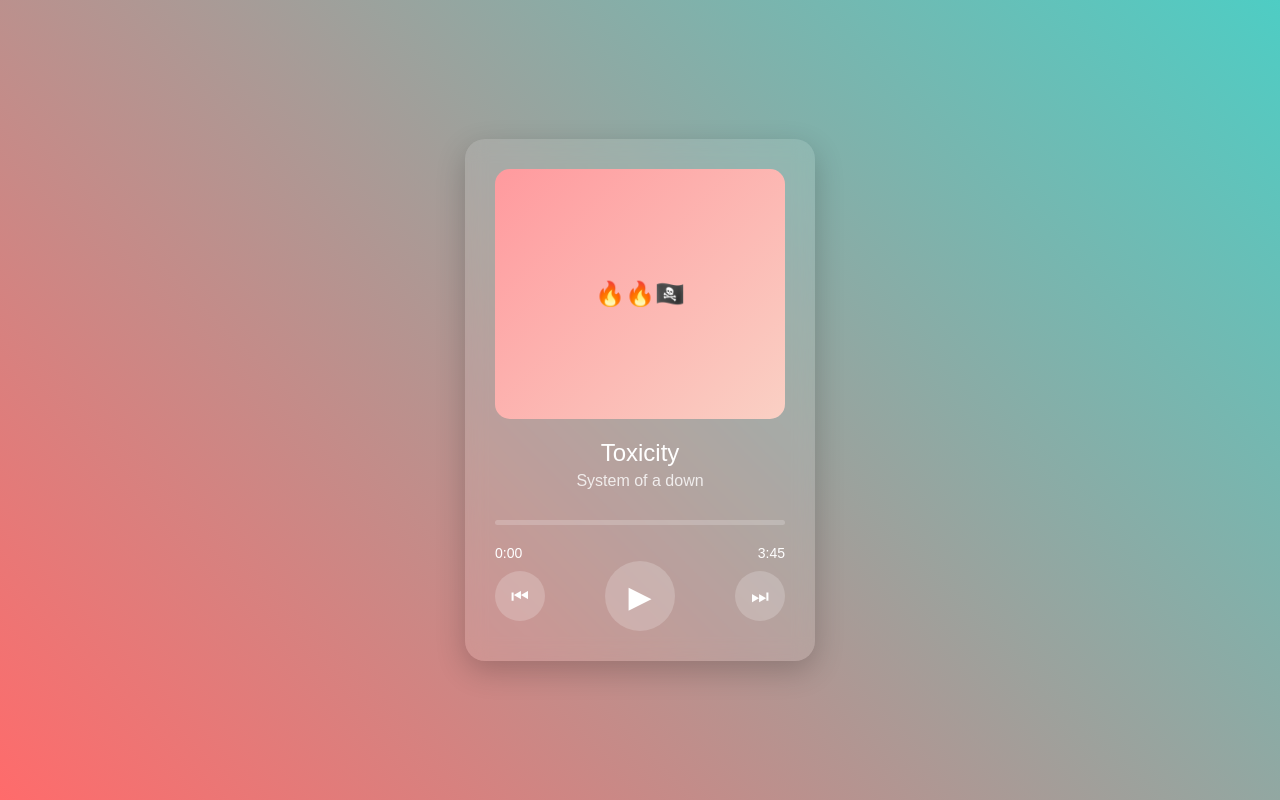
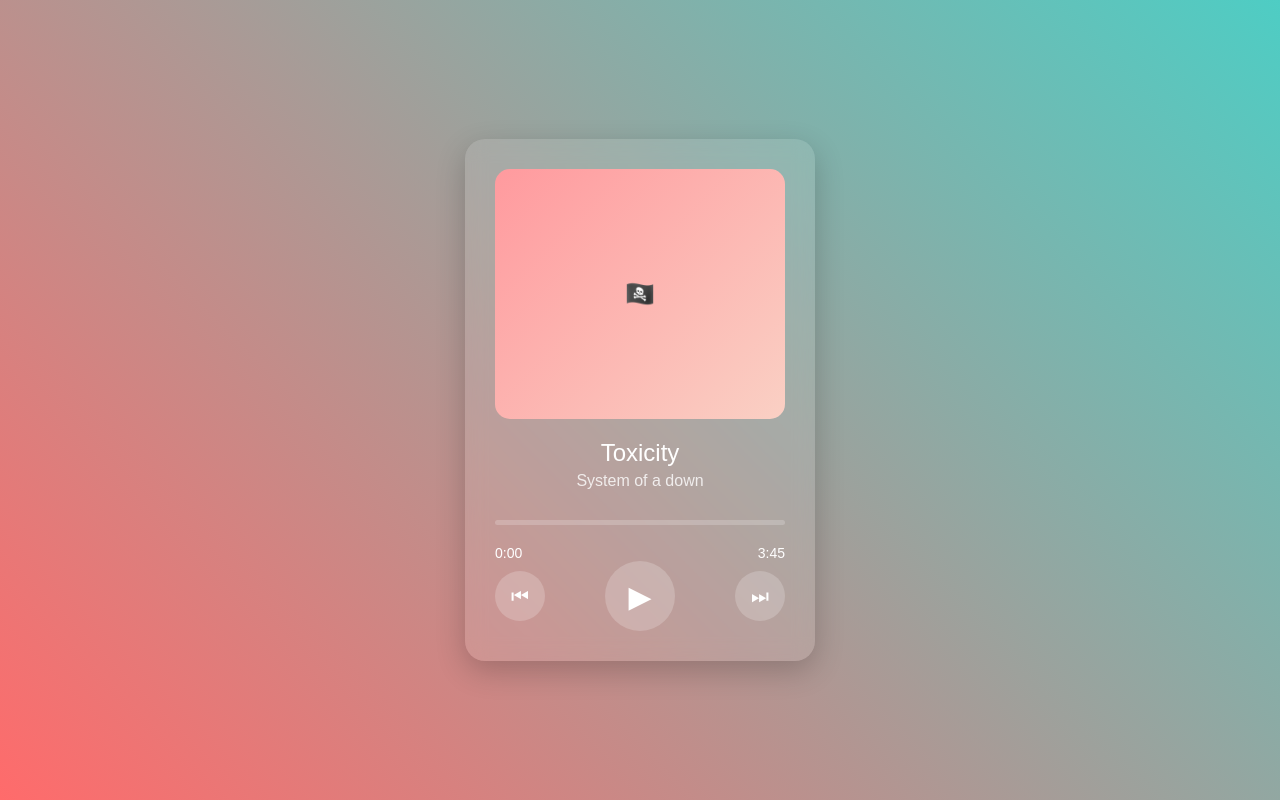
Before and after one commit to stivenghf/songg, a plain HTML site: page index.html in a window 1280 px wide. Drawn offline with Linux system fonts and the light colour scheme.

Commit message:
Update index.html

```diff
--- a/index.html
+++ b/index.html
@@ -117,7 +117,7 @@
 </head>
 <body>
     <div class="music-player">
-        <div class="album-art">🔥🔥🏴‍☠️</div>
+        <div class="album-art">🏴‍☠️</div>
         <div class="song-info">
             <div class="song-title">Toxicity</div>
             <div class="song-artist">System of a down</div>
```
